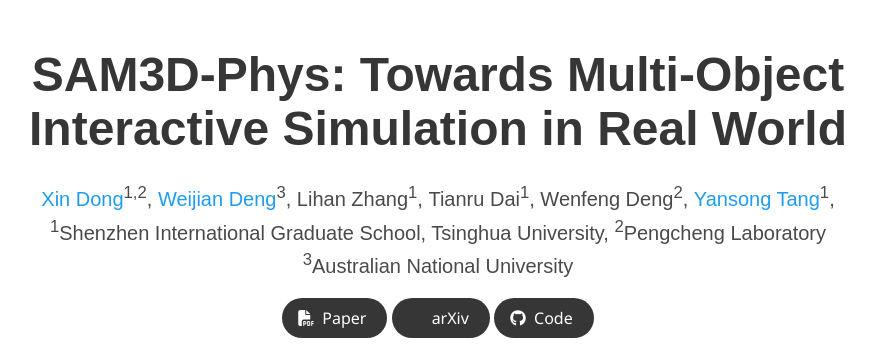
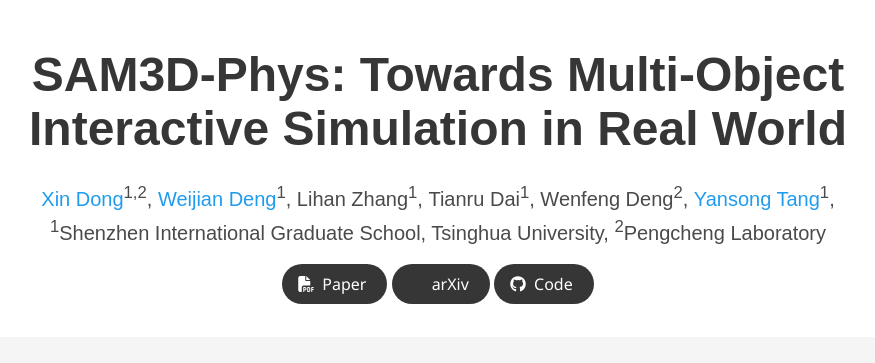
Before and after one commit to CHNxindong/sam3d-phys, a plain HTML site: page index.html in a window 1280 px wide. Shown: the top 363 px of the page, without its empty margins (202-1077 px from the left). Drawn offline with nearby package versions, Linux system fonts and the light colour scheme; some icons are missing; a web font is replaced by a local one.

Commit message:
update author information

```diff
--- a/index.html
+++ b/index.html
@@ -93,7 +93,7 @@
             <span class="author-block">
               <a href="https://chnxindong.github.io">Xin Dong</a><sup>1,2</sup>,</span>
             <span class="author-block">
-              <a href="https://wdengthusz.xyz/">Weijian Deng</a><sup>3</sup>,</span>
+              <a href="https://wdengthusz.xyz/">Weijian Deng</a><sup>1</sup>,</span>
             <span class="author-block">
               Lihan Zhang</a><sup>1</sup>,
             </span>
@@ -111,7 +111,7 @@
           <div class="is-size-5 publication-authors">
             <span class="author-block"><sup>1</sup>Shenzhen International Graduate School, Tsinghua University,</span>
             <span class="author-block"><sup>2</sup>Pengcheng Laboratory</span>
-            <span class="author-block"><sup>3</sup>Australian National University</span>
+            <!-- <span class="author-block"><sup>3</sup>Australian National University</span> -->
           </div>
 
           <div class="column has-text-centered">
```
